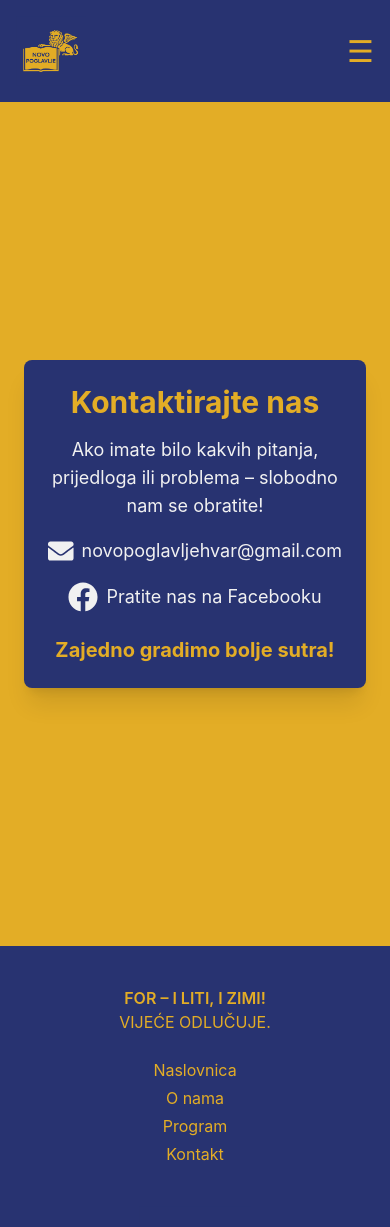
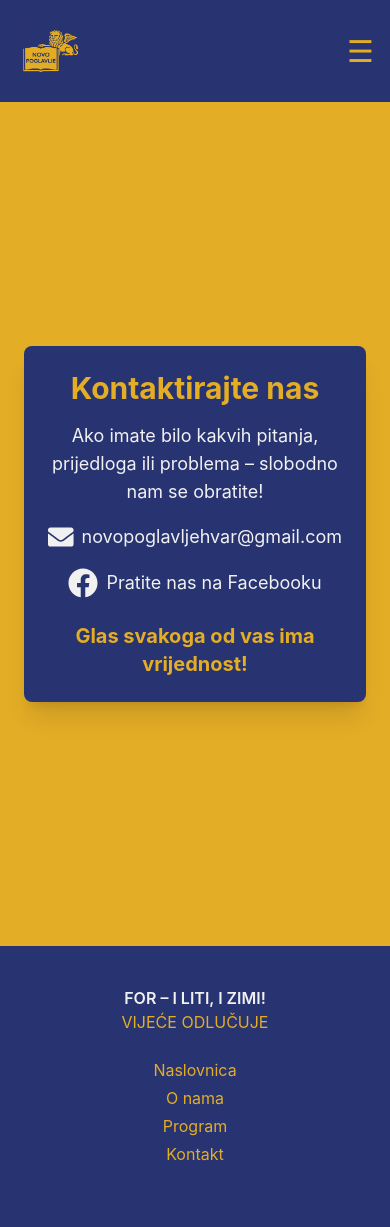
Before and after one commit to estrin00/novoPoglavlje, a React (Create React App) app in the folder novop/: page /contact in a window 390 px wide. Shown: the top 1227 px of the page. Built offline with nearby package versions, Linux system fonts and the light colour scheme.

Commit message:
izmjene na footeru, contact pageu

```diff
--- a/novop/src/components/About.js
+++ b/novop/src/components/About.js
@@ -7,7 +7,7 @@ const About = () => {
 
   return (
     <div
-      className="relative w-full bg-cover bg-center text-white py-20 px-4 sm:px-6 lg:px-12 mb-auto"
+      className="relative w-full bg-cover bg-center text-white pt-32 pb-20 px-4 sm:px-6 lg:px-12 mb-auto"
       style={{ backgroundImage: `url(${heroImage})` }}
     >
       <div className="absolute inset-0 bg-black bg-opacity-65 z-0"></div>
@@ -41,18 +41,16 @@ const About = () => {
           For – i liti, i zimi!
         </p>
 
-
         <button
           onClick={() => setIsOpen(true)}
-          className="mt-6 px-6 py-3 bg-white text-black font-bold rounded-xl shadow-lg hover:bg-gray-200 transition"
+          className="mt-6 px-6 py-3 bg-yellow text-white font-bold rounded shadow-lg hover:bg-blue transition-all duration-300"
         >
           NAŠA LISTA
         </button>
 
-
         {isOpen && (
           <div
-            className="fixed inset-0 bg-black bg-opacity-80 flex items-center justify-center z-[9999] mt-[80px]"
+            className="fixed inset-0 bg-black bg-opacity-80 flex items-center justify-center z-[9999]"
             onClick={() => setIsOpen(false)}
           >
             <div
@@ -67,7 +65,7 @@ const About = () => {
               <button
                 onClick={() => setIsOpen(false)}
                 className="absolute top-2 right-2 bg-yellow hover:bg-blue text-white text-xl font-bold rounded-full w-8 h-8 flex items-center justify-center transition"
-                title="lista"
+                title="Zatvori"
               >
                 ×
               </button>
--- a/novop/src/components/Contact.js
+++ b/novop/src/components/Contact.js
@@ -33,7 +33,7 @@ const Contact = () => {
         </div>
 
         <p className="text-center text-yellow font-bold mt-6 text-xl">
-          Zajedno gradimo bolje sutra!
+          Glas svakoga od vas ima vrijednost!
         </p>
       </div>
     </div>
--- a/novop/src/components/Footer.js
+++ b/novop/src/components/Footer.js
@@ -6,8 +6,8 @@ const Footer = () => {
     <footer className="bg-blue text-yellow px-6 py-10 flex flex-col sm:flex-row justify-between items-center sm:items-start">
 
       <div className="w-full sm:w-1/3 mb-6 sm:mb-0 text-center sm:text-left">
-        <h3 className="font-inter text-yellow font-semibold ">FOR – I LITI, I ZIMI!</h3>
-        <p>VIJEĆE ODLUČUJE. </p>
+        <h3 className="font-inter text-white font-semibold ">FOR – I LITI, I ZIMI!</h3>
+        <p>VIJEĆE ODLUČUJE </p>
       </div>
 
       <div className="w-full sm:w-1/3 mb-6 sm:mb-0 text-center">
```
Also changed, not shown: novop/src/logo.svg (deleted).
